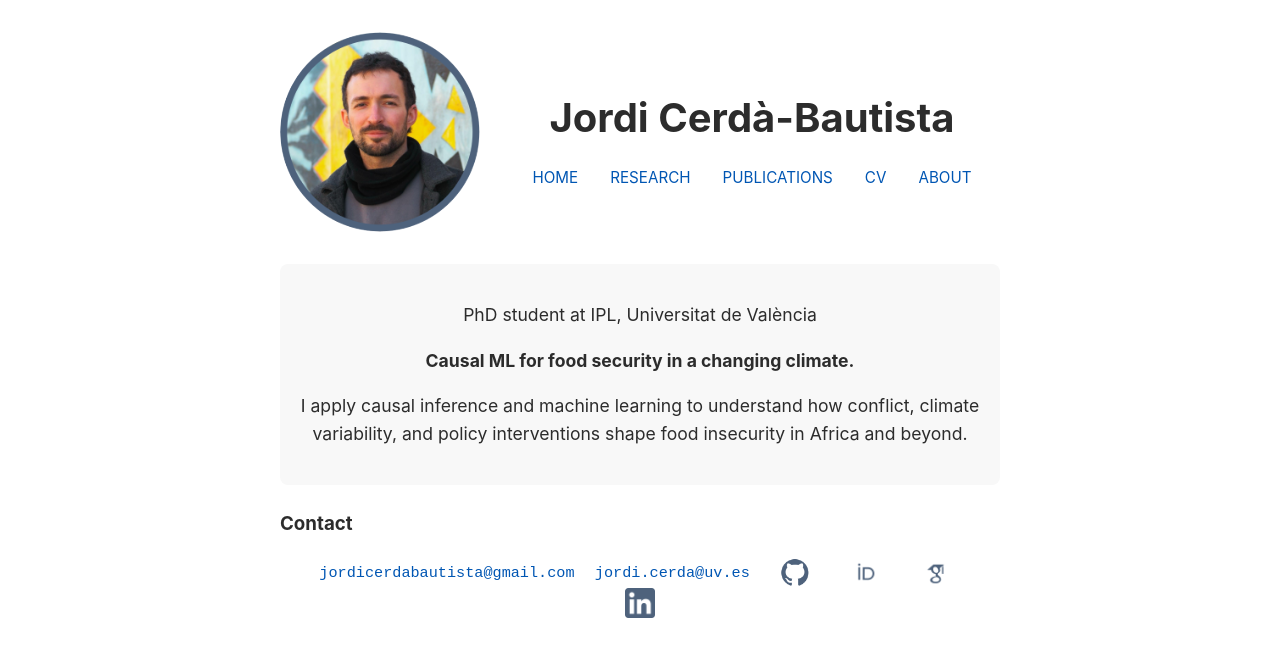
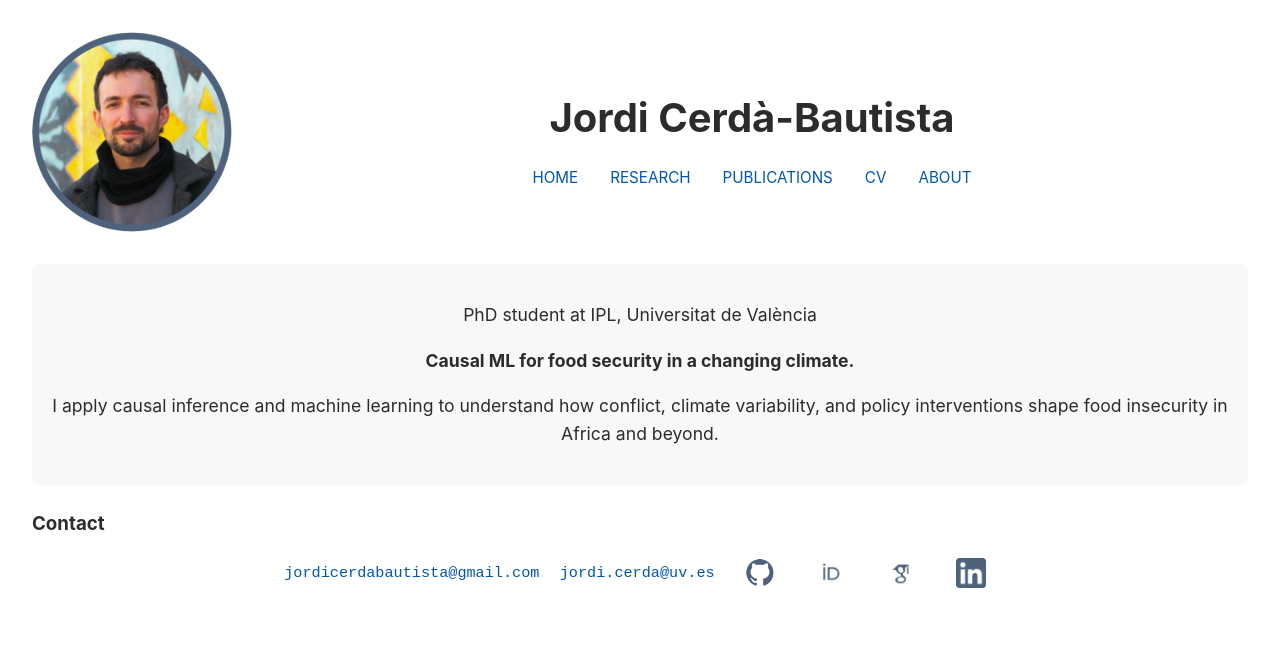
Before and after one commit to jordicbau/jordicbau.github.io, a Jekyll site: the page built from index.md, in a window 1280 px wide. Shown: the top 657 px of the page. Built offline with Jekyll 4.4.1, drawn with Linux system fonts in a browser that asks for light colours.

Commit message:
Update style.css

```diff
--- a/assets/css/style.css
+++ b/assets/css/style.css
@@ -2,7 +2,6 @@ body {
   font-family: -apple-system, BlinkMacSystemFont, "Segoe UI", Roboto, "Helvetica Neue", sans-serif;
   background-color: #ffffff;
   color: #2c2c2c;
-  max-width: 720px;
   margin: auto;
   padding: 2rem;
   line-height: 1.6;
```
